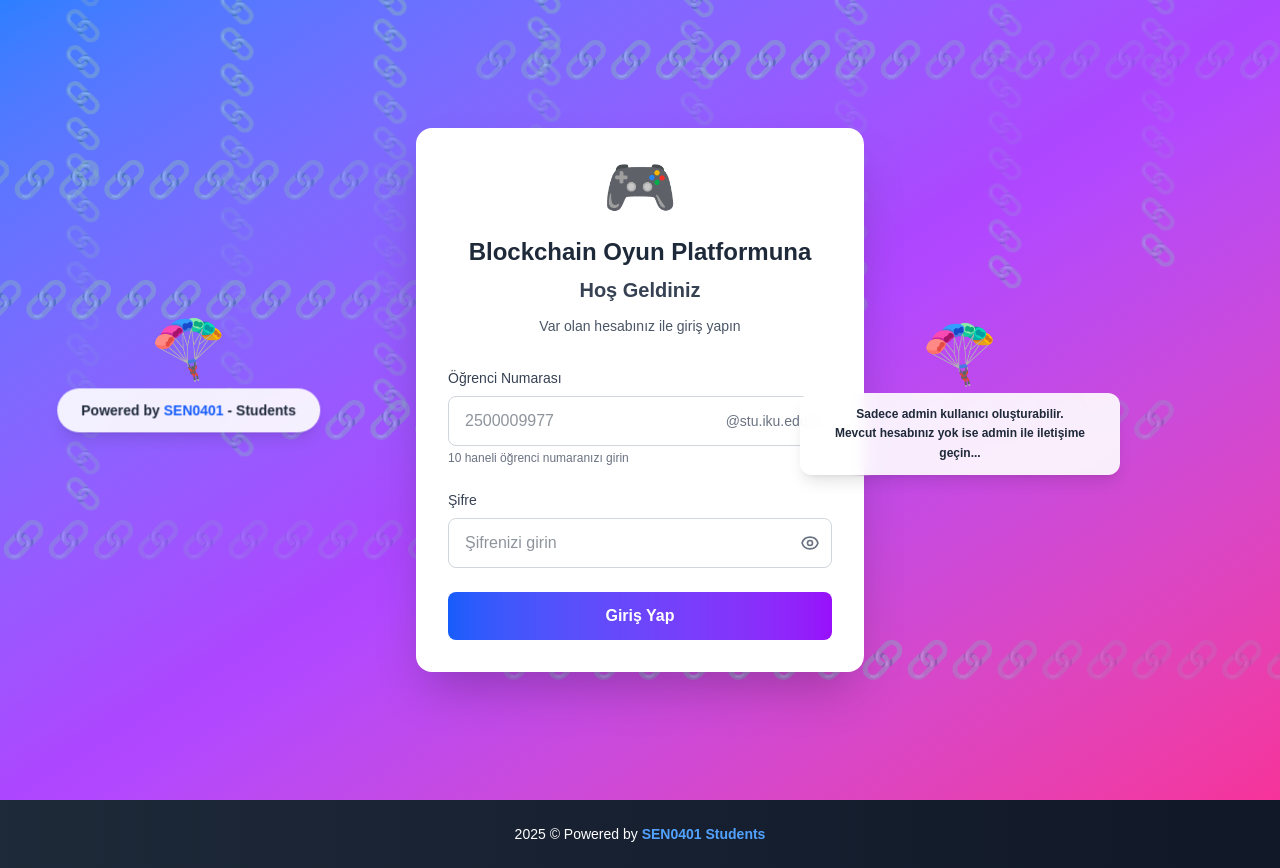
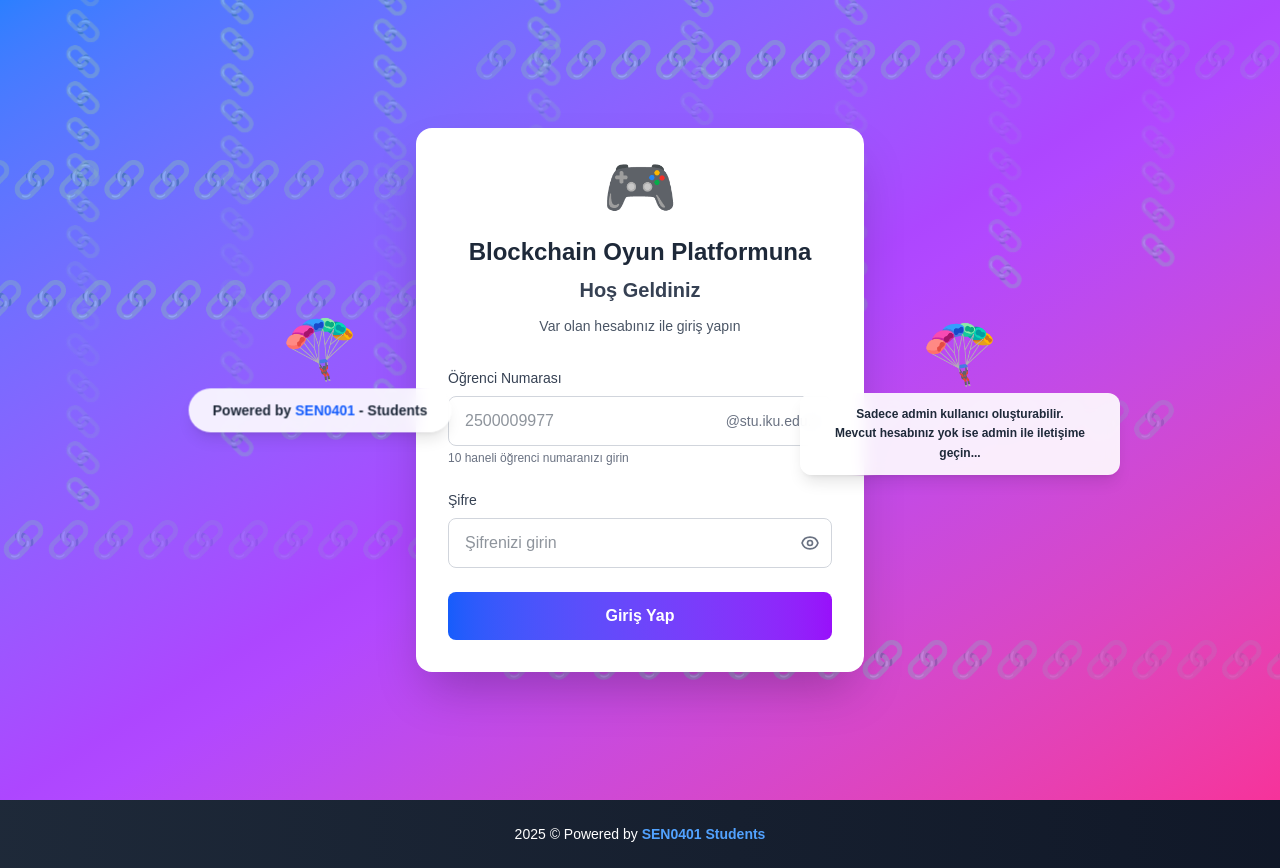
Before and after one commit to HulusiGiray/blockchain-game-platform, a Next.js app: page /login in a window 1280 px wide. Built offline with nearby package versions, Linux system fonts and the light colour scheme.

Commit message:
Fix parachute animations to drop straight down from center

```diff
--- a/src/app/globals.css
+++ b/src/app/globals.css
@@ -43,19 +43,19 @@
 
 @keyframes parachuteDrop {
   from {
-    transform: translateX(-50%) translateY(-100vh);
+    transform: translateY(-100vh);
   }
   to {
-    transform: translateX(-50%) translateY(calc(100vh + 100px));
+    transform: translateY(calc(100vh + 100px));
   }
 }
 
 @keyframes parachuteDrop2 {
   from {
-    transform: translateX(50%) translateY(-100vh);
+    transform: translateY(-100vh);
   }
   to {
-    transform: translateX(50%) translateY(calc(100vh + 100px));
+    transform: translateY(calc(100vh + 100px));
   }
 }
 
```
